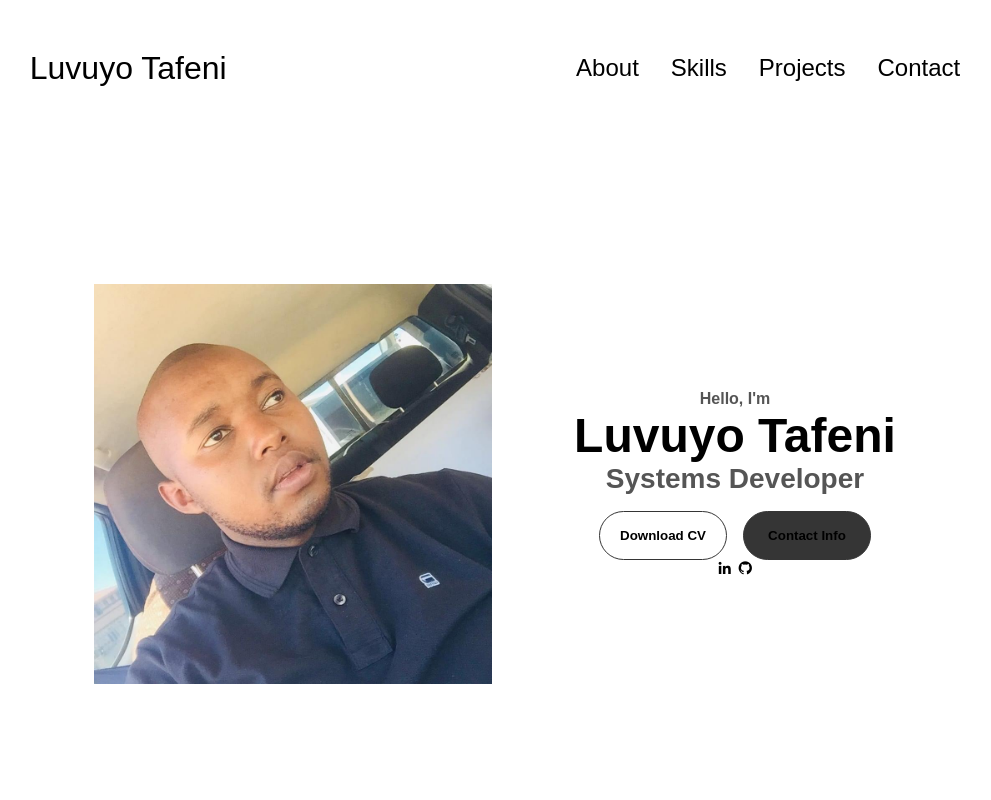
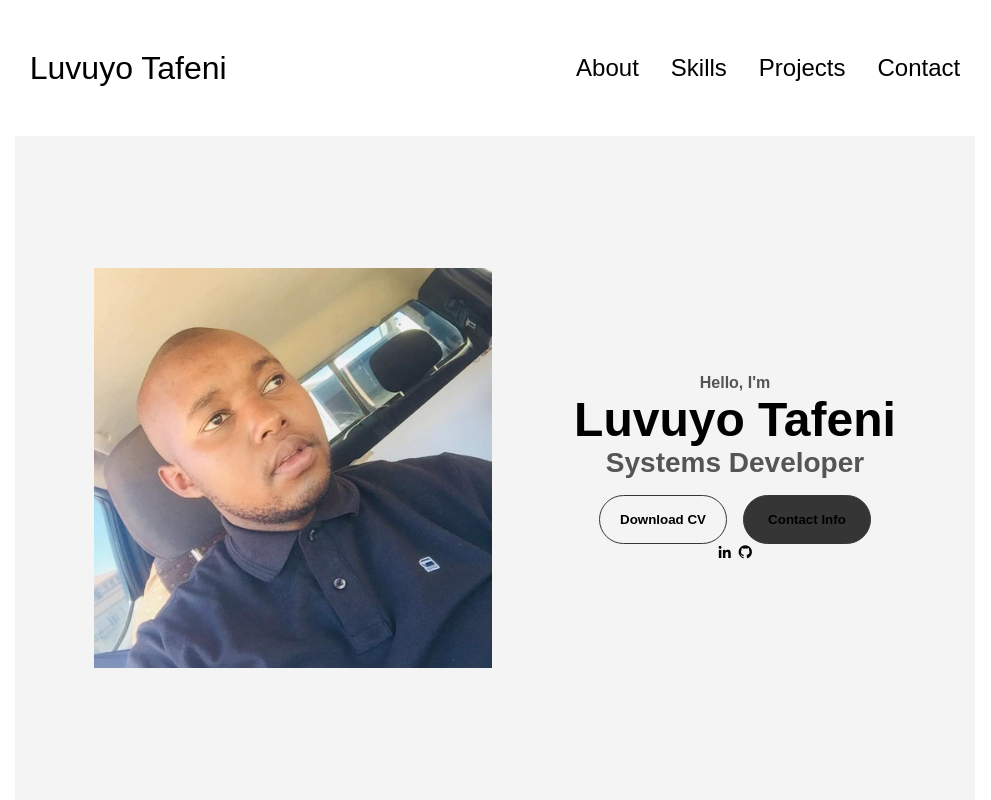
Before and after one commit to Luvuyotafeni/Portfolio, a plain HTML site: page index.html in a window 1280 px wide. Shown: the top 800 px of the page, without its empty margins (145-1136 px from the left). Drawn offline with nearby package versions, Linux system fonts and the light colour scheme.

Commit message:
section changes

```diff
--- a/style.css
+++ b/style.css
@@ -100,15 +100,27 @@ a:hover {
 }
 
 /* SECTIONS */
+body, html {
+  margin: 0;
+  padding: 0;
+  box-sizing: border-box;
+  height: 100%;
+  overflow: hidden;
+}
 section {
-  padding-top: 4vh;
+  padding: 20px;
   height: 96vh;
   margin: 0 10rem;
   box-sizing: border-box;
   min-height: fit-content;
+  background-color: #f4f4f4;
 }
 .section-container {
   display: flex;
+}
+section.full-height {
+  height: 100vh;
+  overflow-y: auto; /* Enable scrolling within sections if needed */
 }
 /* PROFILE SECTION */
 #profile {
```
